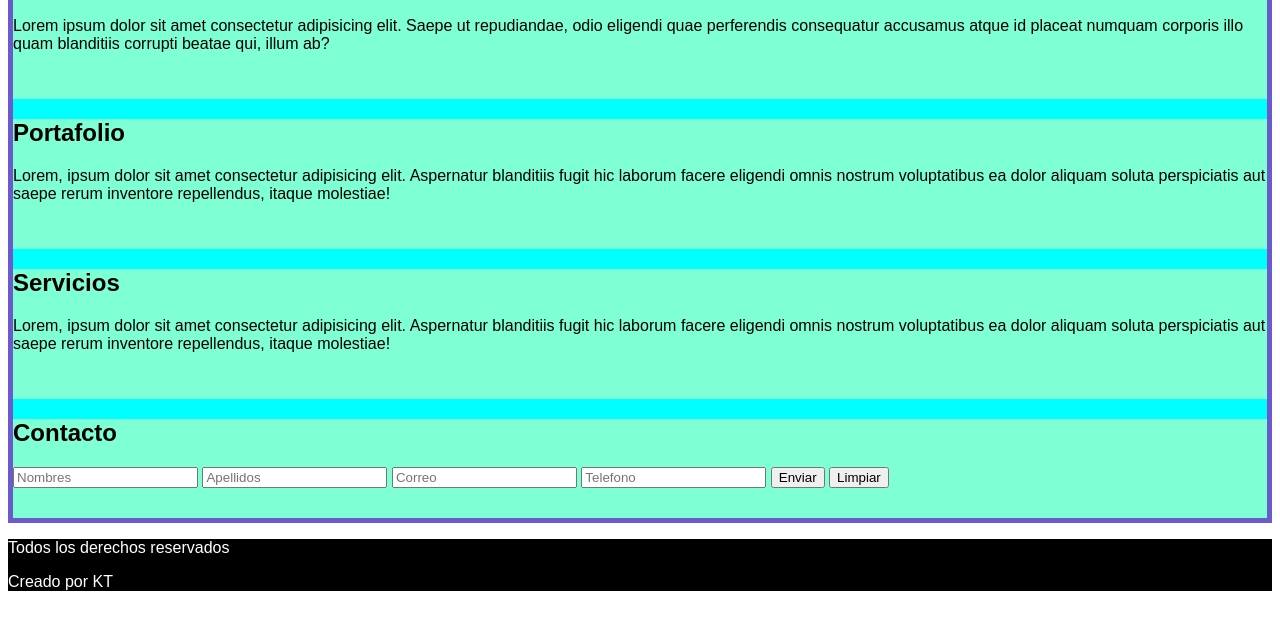
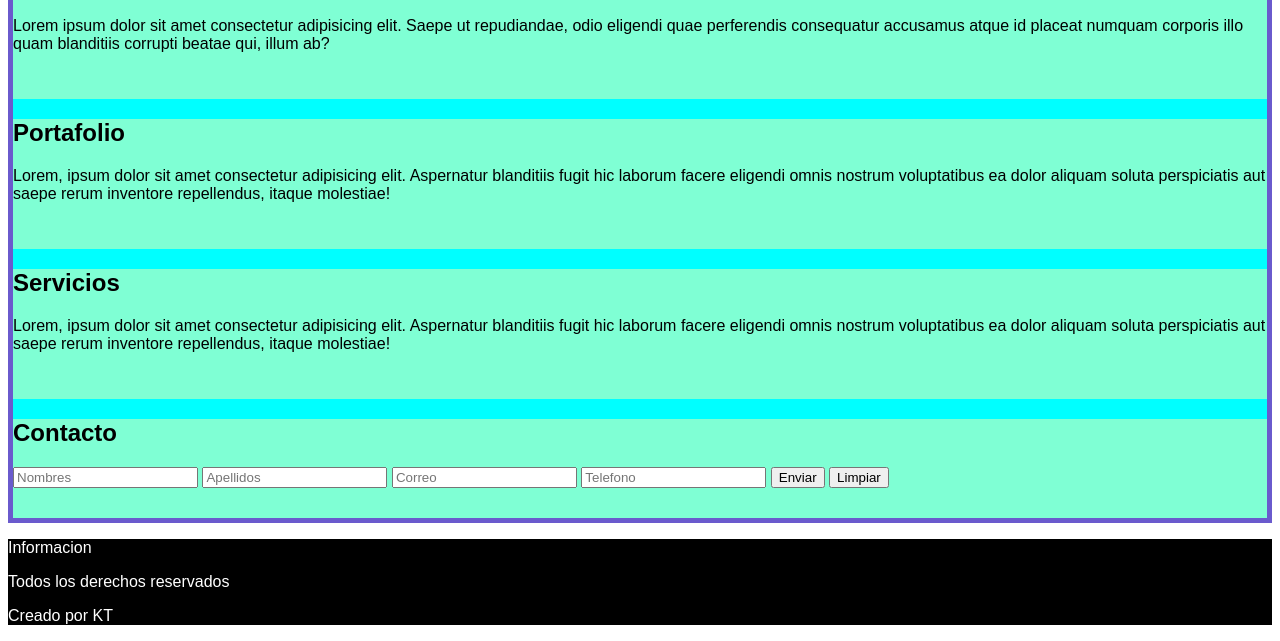
Before and after one commit to irene3000/mi-proyecto-git, a plain HTML site: page index.html in a window 1280 px wide. Shown: the part 189-830 px from the top of the page. Before the commit the page ends 800 px from the top, so only its background shows below. Drawn offline with Linux system fonts and the light colour scheme.

Commit message:
4to commmit

```diff
--- a/index.html
+++ b/index.html
@@ -45,6 +45,7 @@
         </section>
     </main>
     <footer>
+        <p>Informacion</p>
         <p>Todos los derechos reservados</p>
         <p>Creado por KT</p>
     </footer>
```
Also changed, not shown: ciclo de vida con un origen remoto.PNG (added), donde me quede en COdigo.txt (deleted), llaves publicas y privadas.PNG (added).
